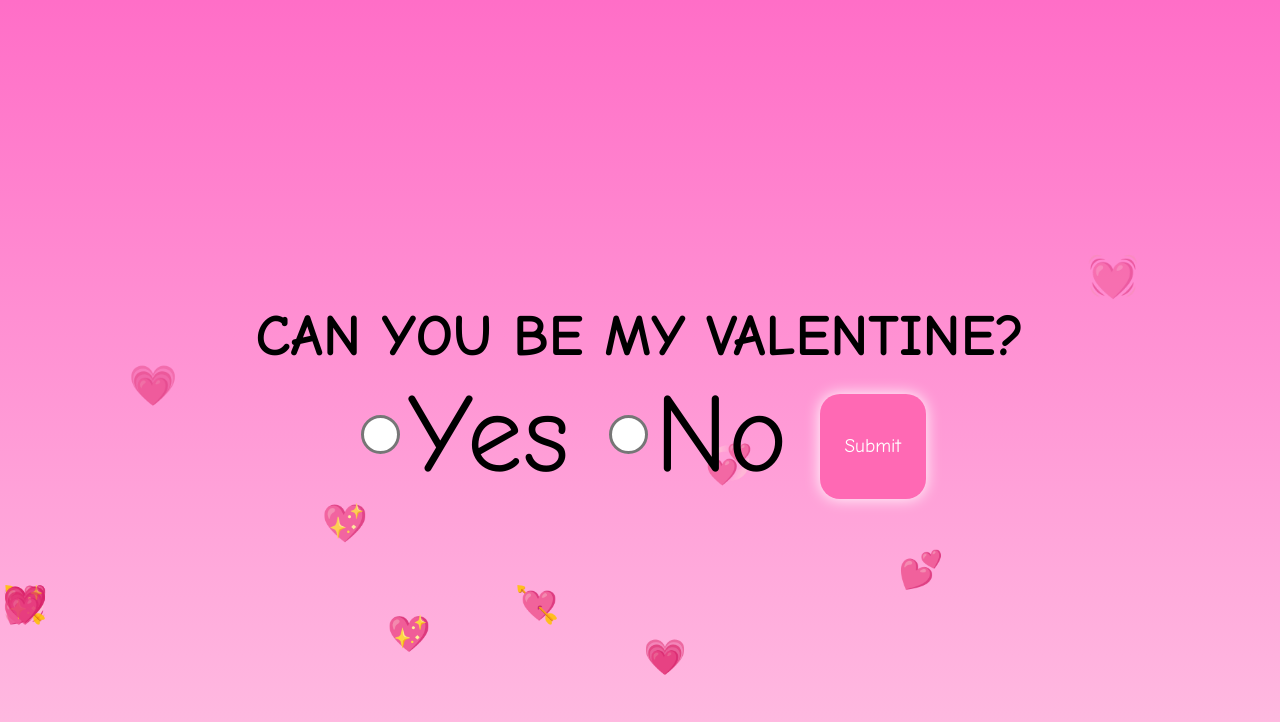
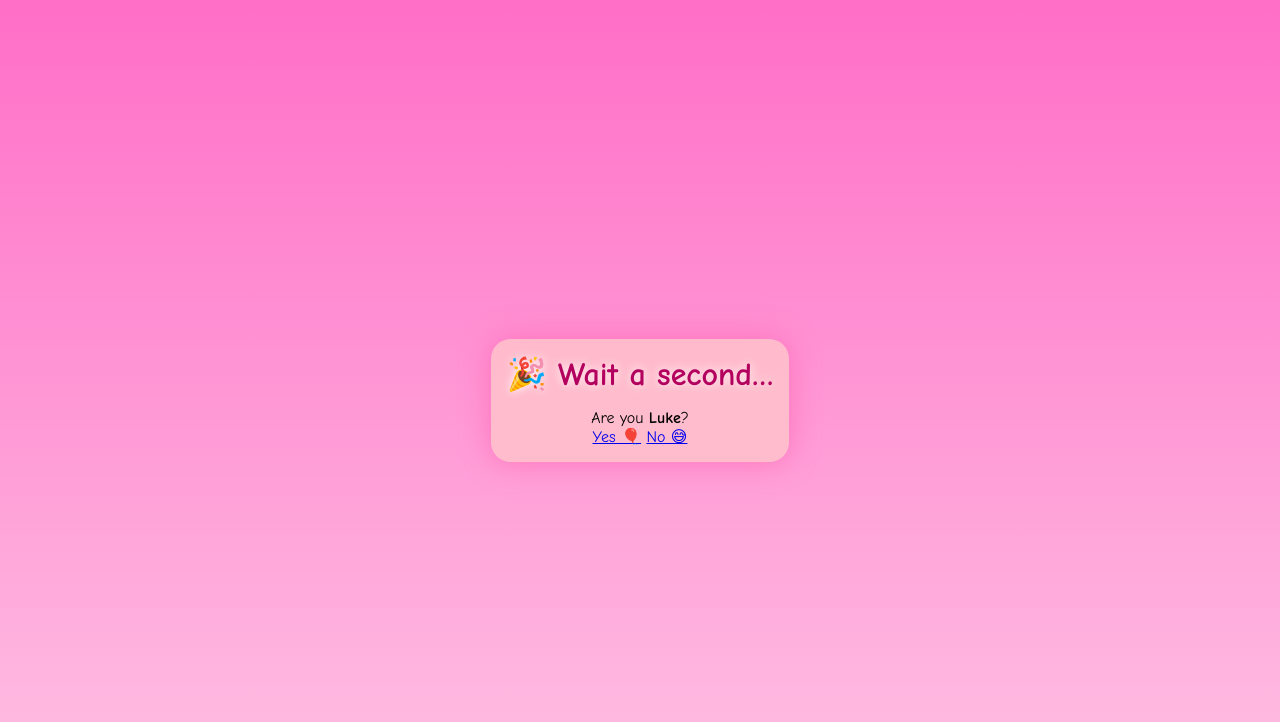
Before and after one commit to azkindu-creator/LUKEEEEEEE, a plain HTML site: page index.html in a window 1280 px wide. Drawn offline with Linux system fonts and the light colour scheme.

Commit message:
Update index.html

```diff
--- a/index.html
+++ b/index.html
@@ -1,52 +1,23 @@
 <!DOCTYPE html>
 <html lang="en">
 <head>
-    <meta charset="UTF-8">
-    <meta name="viewport" content="width=device-width, initial-scale=1.0">
-    <link rel="stylesheet" href="style.css"> <!-- FIXED -->
-    <title>INVITATION FORM</title>
+  <meta charset="UTF-8" />
+  <meta name="viewport" content="width=device-width, initial-scale=1.0" />
+  <title>Birthday Check 🎂</title>
+  <link rel="stylesheet" href="style.css" />
+  <link href="https://fonts.googleapis.com/css2?family=Poppins:wght@400;600&display=swap" rel="stylesheet">
 </head>
+<body>
 
-<body style="font-size: 5ex;">
+  <div class="card">
+    <h1>🎉 Wait a second…</h1>
+    <p>Are you <strong>Luke</strong>?</p>
 
-<!-- Bubble background -->
-<div class="bubble-bg">
-    <span>💗</span>
-    <span>💖</span>
-    <span>💘</span>
-    <span>💞</span>
-    <span>💕</span>
-    <span>💓</span>
-    <span>💗</span>
-    <span>💖</span>
-    <span>💖</span>
-    <span>💗</span>
-    <span>💓</span>
-    <span>💕</span>
-    <span>💞</span>
-    <span>💘</span>
-    <span>💖</span>
-    <span>💗</span>
-</div>
+    <div class="button-group">
+      <a href="index2.html" class="btn yes">Yes 🎈</a>
+      <a href="index.html" class="btn no">No 😅</a>
+    </div>
+  </div>
 
-<section style="text-align: center; ; position: relative; z-index: 1;">
-    <div>
-        <h1>CAN YOU BE MY VALENTINE?</h1>
-
-       <form id="valentineForm">
-    <label>
-        <input type="radio" id="Yes" name="answer" value="Yes"> Yes
-    </label>
-
-    <label>
-        <input type="radio" id="No" name="answer" value="No"> No
-    </label>
-
-    <button type="submit">Submit</button>
-</form>
-
-    </div>
-</section>
-<script src="script.js"></script>
 </body>
 </html>
```
